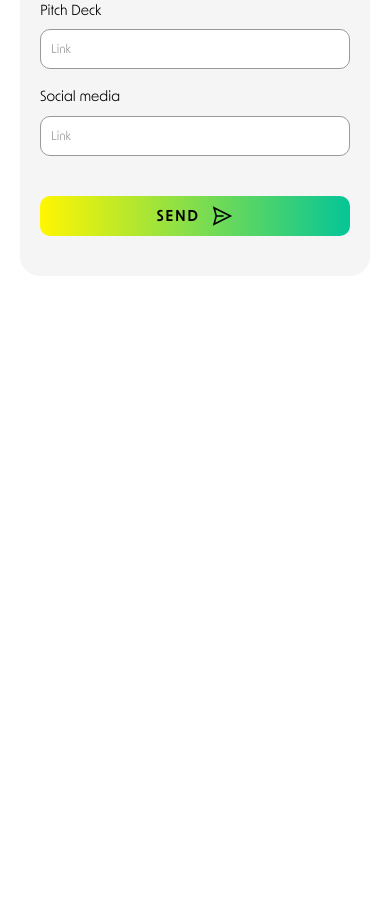
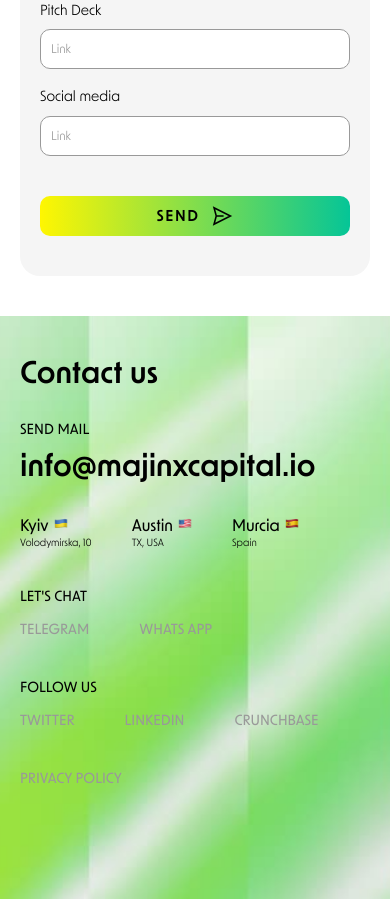
Before and after one commit to AdrianRazor/majinx-gulp, a website: page src/index.html in a window 390 px wide. Shown: the part 3959-4858 px from the top of the page. Before the commit the page ends 4275 px from the top, so only its background shows below. Drawn offline with nearby package versions, Linux system fonts and the light colour scheme; files that its build step writes are made by us from their sources.

Commit message:
added footer

```diff
--- a/src/index.html
+++ b/src/index.html
@@ -50,11 +50,11 @@
               <div class="nav__row">
                 <p class="nav__label">let's chat</p>
                 <ul class="nav__links">
-                  <li class="nav__link">
-                    <a href="https://t.me/memezya" target="_blank">Telegram</a>
+                  <li class="nav__link-item">
+                    <a class="nav__link" href="https://t.me/memezya" target="_blank">Telegram</a>
                   </li>
-                  <li class="nav__link">
-                    <a href="https://wa.me/0979379992" target="_blank">Whats app</a>
+                  <li class="nav__link-item">
+                    <a class="nav__link" href="https://wa.me/0979379992" target="_blank">Whats app</a>
                   </li>
                 </ul>
               </div>
@@ -62,24 +62,20 @@
               <div class="nav__row">
                 <p class="nav__label">Follow us</p>
                 <ul class="nav__links">
-                  <li class="nav__link">
-                    <a href="https://twitter.com" target="_blank">Twitter</a>
+                  <li class="nav__link-item">
+                    <a class="nav__link" href="https://twitter.com" target="_blank">Twitter</a>
                   </li>
-                  <li class="nav__link">
-                    <a href="https://www.linkedin.com" target="_blank">LinkedIn</a>
+                  <li class="nav__link-item">
+                    <a class="nav__link" href="https://www.linkedin.com" target="_blank">LinkedIn</a>
                   </li>
-                  <li class="nav__link">
-                    <a href="https://www.crunchbase.com" target="_blank">Crunchbase</a>
+                  <li class="nav__link-item">
+                    <a class="nav__link" href="https://www.crunchbase.com" target="_blank">Crunchbase</a>
                   </li>
                 </ul>
               </div>
 
               <div class="nav__row">
-                <ul class="nav__links">
-                  <li class="nav__link">
-                    <a href="policy.html" target="_blank">Privacy policy</a>
-                  </li>
-                </ul>
+                <a class="nav__link" href="policy.html" target="_blank">Privacy policy</a>
               </div>
             </div>
           </nav>
@@ -383,7 +379,79 @@
     </main>
 
     <footer class="footer">
-      <div class="container"></div>
+      <div class="footer__bg">
+        <img src="img/hero.jpg" alt="bg">
+      </div>
+
+      <div class="container">
+        <h2 class="title">Contact us</h2>
+
+        <div class="nav nav--footer">
+          <div class="nav__block">
+            <div class="nav__column">
+              <div class="nav__row">
+                <p class="nav__label">send mail</p>
+                <a class="nav__email" href="mailto:info@majinxcapital.io">info@majinxcapital.io</a>
+              </div>
+
+              <ul class="nav__countries">
+                <li class="nav__address">
+                  <span>
+                    Kyiv
+                    <img src="img/ua.png" alt="flag">
+                  </span>
+                  Volodymirska, 10
+                </li>
+                <li class="nav__address">
+                  <span>
+                    Austin
+                    <img src="img/us.png" alt="flag">
+                  </span>
+                  TX, USA
+                </li>
+                <li class="nav__address">
+                  <span>
+                    Murcia
+                    <img src="img/es.png" alt="flag">
+                  </span>
+                  Spain
+                </li>
+              </ul>
+            </div>
+
+            <div class="nav__row">
+              <p class="nav__label">let's chat</p>
+              <ul class="nav__links">
+                <li class="nav__link-item">
+                  <a class="nav__link" href="https://t.me/memezya" target="_blank">Telegram</a>
+                </li>
+                <li class="nav__link-item">
+                  <a class="nav__link" href="https://wa.me/0979379992" target="_blank">Whats app</a>
+                </li>
+              </ul>
+            </div>
+
+            <div class="nav__column">
+              <div class="nav__row">
+                <p class="nav__label">Follow us</p>
+                <ul class="nav__links">
+                  <li class="nav__link-item">
+                    <a class="nav__link" href="https://twitter.com" target="_blank">Twitter</a>
+                  </li>
+                  <li class="nav__link-item">
+                    <a class="nav__link" href="https://www.linkedin.com" target="_blank">LinkedIn</a>
+                  </li>
+                  <li class="nav__link-item">
+                    <a class="nav__link" href="https://www.crunchbase.com" target="_blank">Crunchbase</a>
+                  </li>
+                </ul>
+              </div>
+
+              <a class="nav__link nav__policy" href="policy.html" target="_blank">Privacy policy</a>
+            </div>
+          </div>
+        </div>
+      </div>
     </footer>
 
     <script src="js/main.js"></script>
--- a/src/js/main.js
+++ b/src/js/main.js
@@ -1,6 +1,7 @@
 document.addEventListener("DOMContentLoaded", function (event) {
   const root = document.documentElement;
 
+  // Header
   const header = document.querySelector(".header");
   const burger = document.querySelector(".burger");
 
--- a/src/scss/blocks/footer.scss
+++ b/src/scss/blocks/footer.scss
@@ -1,7 +1,21 @@
 .footer {
+  position: relative;
+  padding: 80px 0 100px;
+
+  &__bg {
+    position: absolute;
+    top: 0;
+    left: 0;
+    right: 0;
+    z-index: -1;
+
+    width: 100%;
+    height: 100%;
+  }
 }
 
-// @media (max-width: 767px) {
-//   .footer {
-//   }
-// }
+@media (max-width: 767px) {
+  .footer {
+    padding: 40px 0 110px;
+  }
+}
--- a/src/scss/blocks/header.scss
+++ b/src/scss/blocks/header.scss
@@ -133,7 +133,20 @@
     }
 
     &__nav {
+      position: absolute;
+      top: 100%;
+      left: 0;
+      right: 0;
+
       display: none;
+
+      width: 100%;
+      height: calc(100dvh - 90px);
+      padding: 0 20px 20px;
+
+      background: var(--white);
+
+      overflow-y: auto;
     }
 
     &__burger {
--- a/src/scss/blocks/nav.scss
+++ b/src/scss/blocks/nav.scss
@@ -42,24 +42,123 @@
 
   &__block {
     display: none;
+    flex-direction: column;
+    gap: 30px;
+  }
+
+  &__buttons {
+    display: flex;
+    align-items: center;
+    justify-content: space-between;
+    flex-wrap: wrap;
+    gap: 10px;
+  }
+
+  &__btn {
+    padding: 15px 20px;
+    border-radius: 10px;
+
+    font-weight: 600;
+    font-size: 18px;
+    letter-spacing: 0.05em;
+    color: var(--black);
+
+    background: var(--light);
+  }
+
+  &__row {
+    display: flex;
+    flex-direction: column;
+    gap: 20px;
+  }
+
+  &__label {
+    font-weight: 500;
+    font-size: 20px;
+    text-transform: uppercase;
+  }
+
+  &__email {
+    font-weight: 600;
+    font-size: 40px;
+    color: var(--black);
+  }
+
+  &__countries {
+    display: flex;
+    gap: 85px;
+
+    margin-top: 65px;
+  }
+
+  &__address {
+    font-size: 16px;
+
+    span {
+      display: flex;
+      align-items: baseline;
+      gap: 5px;
+
+      font-weight: 500;
+      font-size: 20px;
+      line-height: 130%;
+    }
+
+    img {
+      width: 20px;
+    }
+  }
+
+  &__links {
+    display: flex;
+    flex-direction: column;
+    align-items: baseline;
+    flex-wrap: wrap;
+    gap: 20px;
+  }
+
+  &__link {
+    display: inline-block;
+
+    font-weight: 500;
+    font-size: 20px;
+    text-transform: uppercase;
+    color: var(--grey);
+  }
+
+  &__policy {
+    margin-top: 40px;
+
+    font-size: 14px;
+  }
+
+  &--footer {
+    margin-top: 60px;
+
+    & .nav {
+      &__block {
+        display: grid;
+        grid-template-columns: 3fr 1fr 1fr;
+      }
+    }
+  }
+}
+
+@media (max-width: 1023px) {
+  .nav {
+    &--footer {
+      & .nav {
+        &__block {
+          grid-template-columns: initial;
+          gap: 40px;
+        }
+      }
+    }
   }
 }
 
 @media (max-width: 767px) {
   .nav {
-    position: absolute;
-    top: 100%;
-    left: 0;
-    right: 0;
-
-    width: 100%;
-    height: calc(100dvh - 90px);
-    padding: 0 20px 20px;
-
-    background: var(--white);
-
-    overflow-y: auto;
-
     &__list {
       flex-direction: column;
       align-items: flex-start;
@@ -79,64 +178,49 @@
 
     &__block {
       display: flex;
-      flex-direction: column;
-      gap: 30px;
-
       margin-top: 30px;
     }
 
-    &__buttons {
-      display: flex;
-      align-items: center;
-      justify-content: space-between;
-      flex-wrap: wrap;
-      gap: 10px;
+    &__email {
+      font-size: 30px;
     }
 
-    &__btn {
-      padding: 15px 20px;
-      border-radius: 10px;
+    &__countries {
+      gap: 40px;
+      margin-top: 30px;
+    }
 
-      font-weight: 600;
-      font-size: 18px;
-      letter-spacing: 0.05em;
-      color: var(--black);
+    &__address {
+      font-size: 10px;
 
-      background: var(--light);
+      span {
+        font-size: 16px;
+      }
+
+      img {
+        width: 14px;
+      }
     }
 
     &__row {
-      display: flex;
-      flex-direction: column;
       gap: 10px;
     }
 
     &__label {
-      font-weight: 500;
       font-size: 14px;
-      text-transform: uppercase;
-    }
-
-    &__email {
-      font-weight: 600;
-      font-size: 30px;
-      color: var(--black);
     }
 
     &__links {
-      display: flex;
-      align-items: baseline;
-      flex-wrap: wrap;
+      flex-direction: row;
       gap: 10px 50px;
     }
 
-    &__link a {
-      display: block;
+    &__link {
+      font-size: 14px;
+    }
 
-      font-weight: 500;
-      font-size: 14px;
-      text-transform: uppercase;
-      color: var(--grey);
+    &--footer {
+      margin-top: 30px;
     }
   }
 }
```
Also changed, not shown: src/img/es.png (added), src/img/ua.png (added), src/img/us.png (added).
